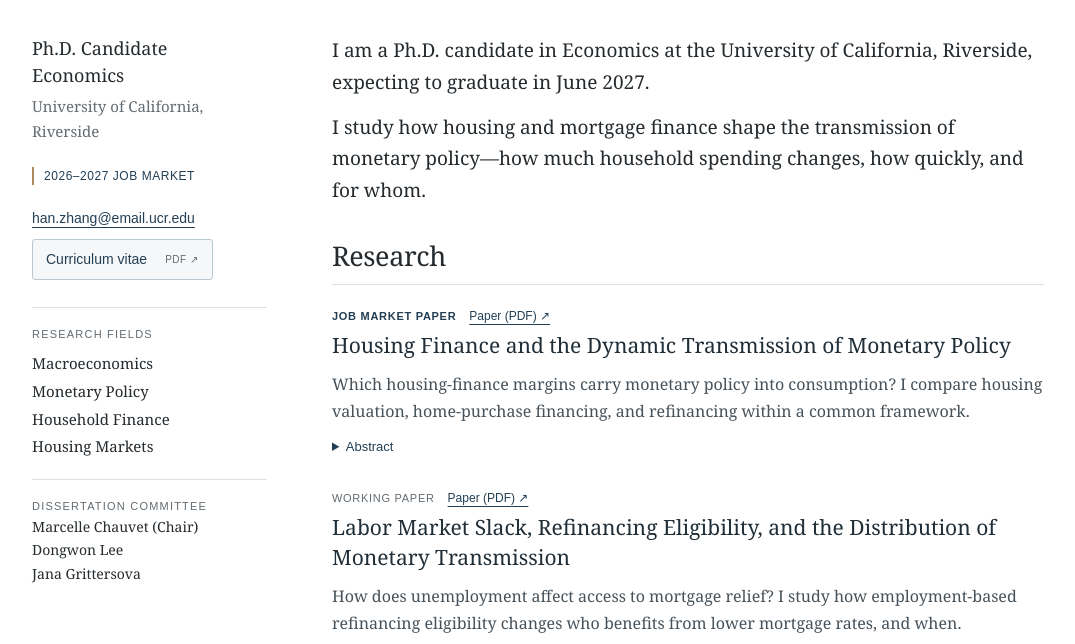
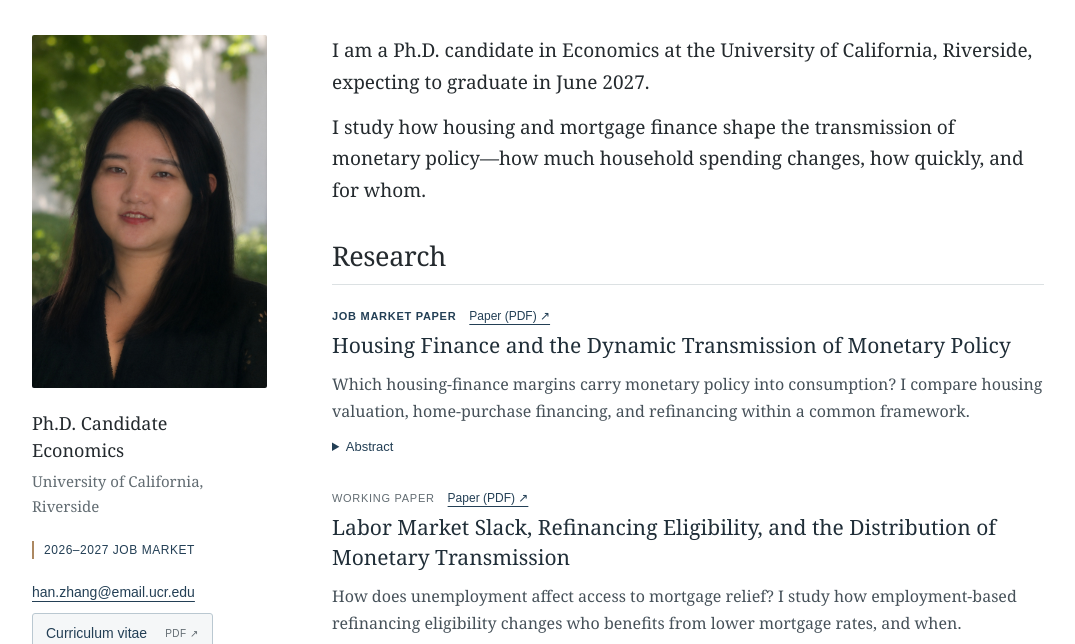
Before and after one commit to hanzhang-econ/hanzhang-econ.github.io, a plain HTML site: page index.html in a window 1280 px wide. Shown: the part 126-770 px from the top of the page, without its empty margins (102-1177 px from the left). Drawn offline with Linux system fonts and the light colour scheme.

Commit message:
Add selected portrait to academic homepage

```diff
--- a/index.html
+++ b/index.html
@@ -21,7 +21,8 @@
     h1{font-size:43px;letter-spacing:-.035em;font-weight:normal;line-height:1.15;margin:0;color:var(--accent)}
     .nav{display:flex;flex-wrap:wrap;gap:27px;font:14px/1.6 Arial,Helvetica,sans-serif}.nav a{text-decoration:none}.nav a:hover{text-decoration:underline}
     .layout{display:grid;grid-template-columns:235px minmax(0,1fr);gap:65px;padding-top:38px;padding-bottom:46px}
-    .profile{align-self:start;position:sticky;top:28px;font-size:15px;line-height:1.65}
+    .profile{align-self:start;position:static;font-size:15px;line-height:1.65}
+    .portrait{display:block;width:100%;height:auto;aspect-ratio:2/3;object-fit:cover;margin:0 0 22px;border-radius:2px}
     .position{font-size:18px;line-height:1.5;margin:0 0 5px}.university{margin:0;color:var(--muted)}
     .market{display:inline-block;color:var(--accent);font:12px/1.5 Arial,Helvetica,sans-serif;letter-spacing:.045em;margin:23px 0 0;border-left:2px solid #ac8861;padding-left:10px}
     .profile-links{display:flex;flex-direction:column;align-items:flex-start;gap:10px;margin:21px 0 27px;font:14px/1.5 Arial,Helvetica,sans-serif}
@@ -49,6 +50,8 @@
     footer{border-top:1px solid var(--rule);padding:20px 0 28px;display:flex;justify-content:space-between;gap:20px;color:var(--muted);font:11px/1.6 Arial,Helvetica,sans-serif}
     @media(max-width:800px){.wrap{padding:0 28px}.layout{grid-template-columns:200px minmax(0,1fr);gap:36px}.nav{gap:18px}h1{font-size:38px}.intro{font-size:18px}}
     @media(max-width:620px){.wrap{padding:0 23px}.masthead{display:block;padding:28px 0 20px}h1{font-size:38px}.nav{margin-top:19px;gap:24px}.layout{display:block;padding-top:25px}.profile{position:static;margin-bottom:28px}.position{font-size:18px}.market{margin-top:15px}.profile-links{flex-direction:row;flex-wrap:wrap;gap:13px 20px;align-items:center;margin:19px 0}.profile-block{margin-top:17px;padding-top:13px}.plain-list{display:flex;flex-wrap:wrap;gap:2px 14px;font-size:14px}.committee{display:none}.intro{font-size:17px}.intro p{margin-bottom:13px}h2{font-size:25px}h3{font-size:20px}.paper{margin-bottom:28px}.teaching-role{flex-wrap:wrap;gap:4px 12px}.date{white-space:normal}footer{font-size:10px}}
+    @media(max-width:620px){.portrait{width:190px;max-width:100%;margin-bottom:20px}}
+    @media print{.portrait{display:none}}
     @media(prefers-reduced-motion:reduce){html{scroll-behavior:auto}}
     @media print{.nav,.skip,summary,footer{display:none}.wrap{padding:0;max-width:none}.layout{display:block}.profile{position:static}.profile-block{display:none}.masthead{padding-top:0}.profile-links{flex-direction:row}.section{break-inside:avoid}body{font-size:11pt}a{color:inherit}}
   </style>
@@ -62,6 +65,7 @@
   </header>
   <div class="layout">
     <aside class="profile" aria-label="Profile and contact information">
+      <img class="portrait" src="han-zhang.jpg" alt="Han Zhang" width="784" height="1176" decoding="async" fetchpriority="high">
       <p class="position">Ph.D. Candidate<br>Economics</p>
       <p class="university">University of California,<br>Riverside</p>
       <p class="market">2026–2027 JOB MARKET</p>
```
Also changed, not shown: han-zhang.jpg (added).
